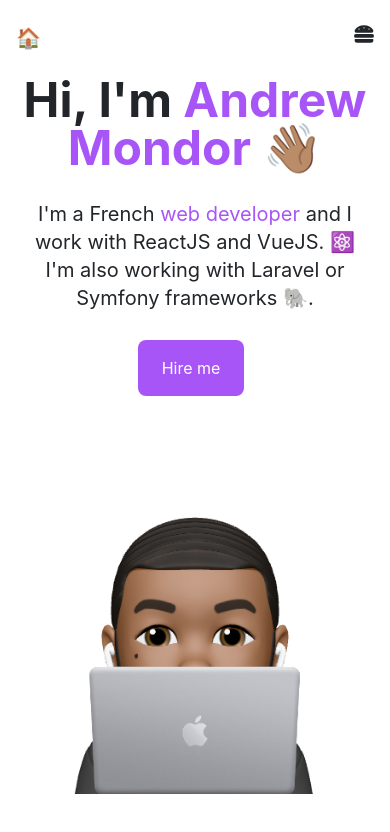
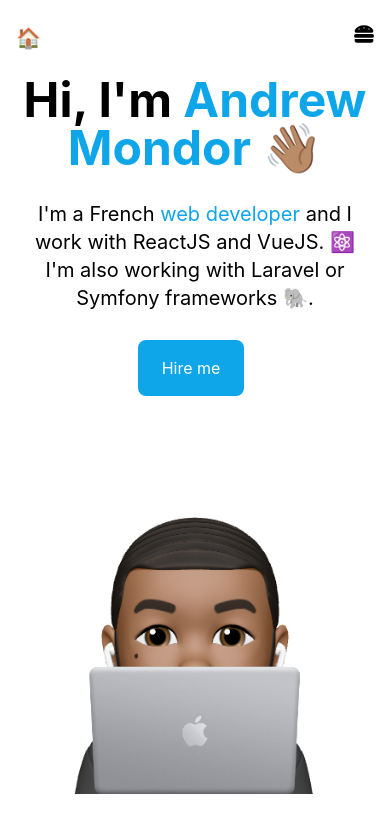
Before and after one commit to amondor/andrewmdr.fr, a React (Create React App) app: page / in a window 390 px wide. Shown: the top 832 px of the page. Built offline with nearby package versions, Linux system fonts and the light colour scheme.

Commit message:
change colors

```diff
--- a/src/App.css
+++ b/src/App.css
@@ -1,8 +1,3 @@
-*{
- color : #22262A;
-}
-
-
 @media screen and (max-width:765px) {
     .navbar_links{
         flex-direction: column;
@@ -24,7 +19,7 @@
         display: block;
         padding: 1.5;
         font-size: 5vw;
-        background-color: #A754F7;
+        background-color: #0DA6E9;
         color :white !important;
     }
 
--- a/src/App.js
+++ b/src/App.js
@@ -12,16 +12,16 @@
 
       <div className='md:flex-1 md:mr-10 ' >
         <h1 className="font-pt-serif text-5xl font-bold mb-7 md:mt-6">
-      Hi, I'm <span className='text-purple-500 '>Andrew Mondor </span>👋🏽
+      Hi, I'm <span className='text-sky-500 '>Andrew Mondor </span>👋🏽
 
     </h1>
     <p className="font-pt-serif font-normal mb-7 text-xl">
-       I'm a French <span className='text-purple-500'>web developer </span>and I work with ReactJS and VueJS. ⚛️<br/>
+       I'm a French <span className='text-sky-500'>web developer </span>and I work with ReactJS and VueJS. ⚛️<br/>
        I'm also working with Laravel or Symfony frameworks 🐘.
       </p>
       <div className="font-montserrat">
         <a href="https://www.malt.fr/profile/andrewmondor" target="blank">
-        <button className="bg-purple-500 px-6 py-4 rounded-lg   text-white mr-2 mb-2">
+        <button className="bg-sky-500 px-6 py-4 rounded-lg   text-white mr-2 mb-2">
           Hire me
         </button>
         </a>
```
